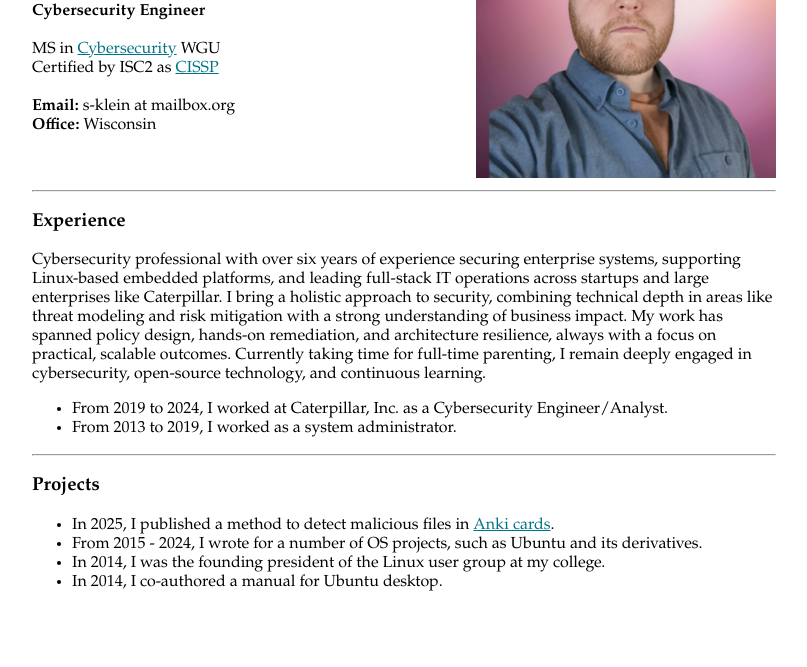
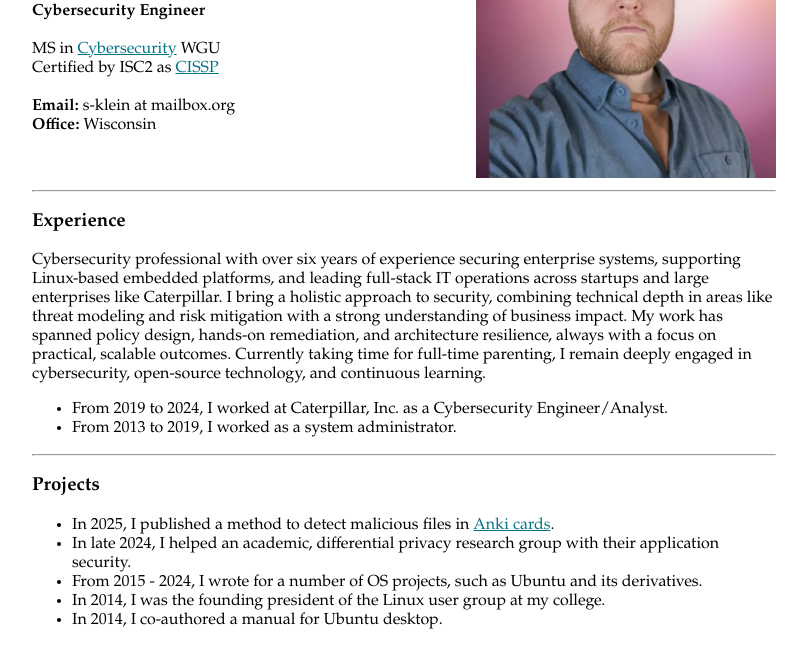
Before and after one commit to s-klein/s-klein.github.io, a plain HTML site: page index.html in a window 1280 px wide. Shown: the part 133-800 px from the top of the page, without its empty margins (196-1003 px from the left). Drawn offline with Linux system fonts and the light colour scheme.

Commit message:
Update index.html

```diff
--- a/index.html
+++ b/index.html
@@ -61,6 +61,9 @@
     <li>
 		In 2025, I published a method to detect malicious files in <a href="https://github.com/s-klein/scnapkg">Anki cards</a>.
     </li>
+    <li>
+		In late 2024, I helped an academic, differential privacy research group with their application security.
+    </li>
 	  <li>
 		  From 2015 - 2024, I wrote for a number of OS projects, such as Ubuntu and its derivatives.
 	  </li>
```
